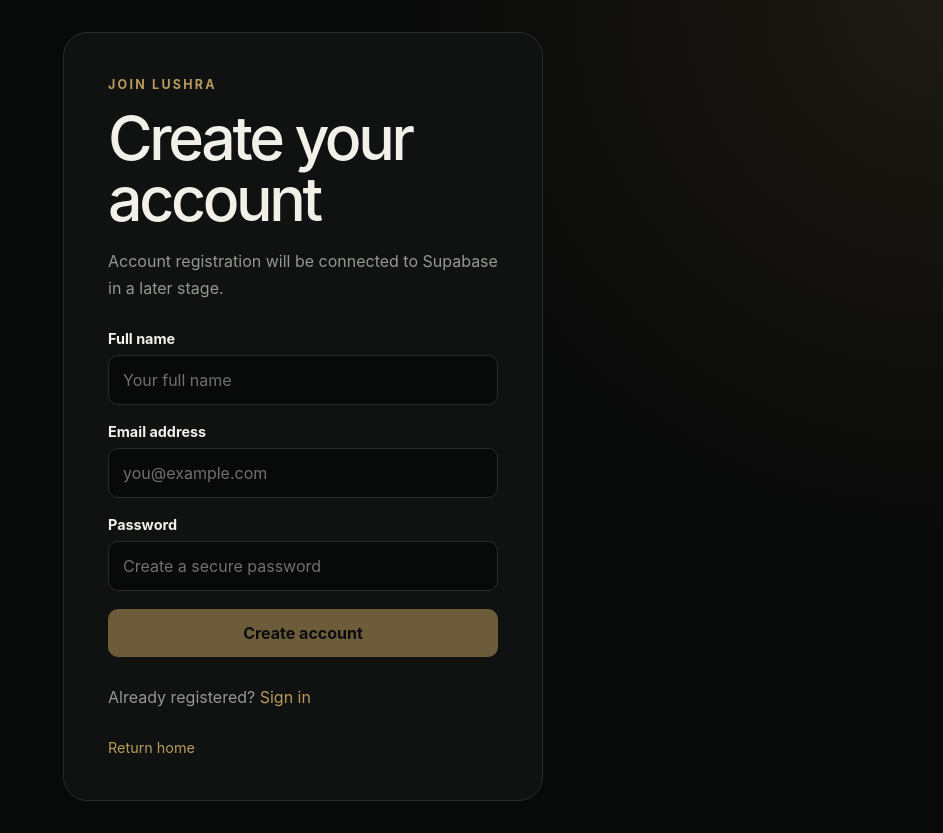
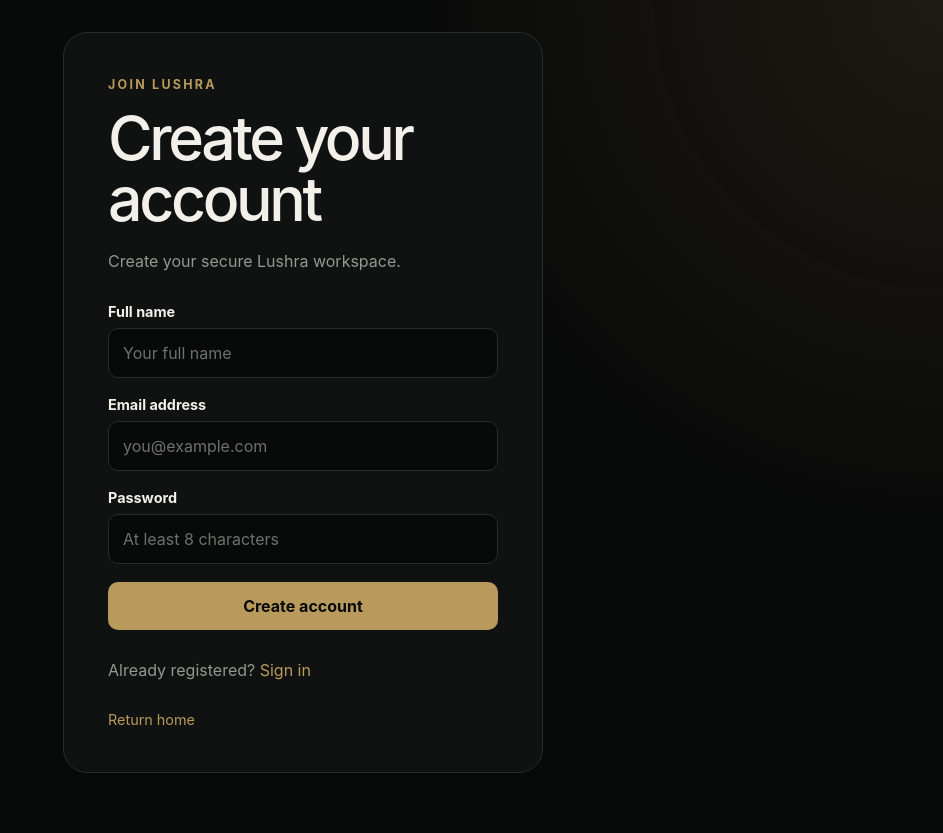
Before and after one commit to LUShra/lushra, a Next.js app in the folder apps/web/: page /auth/sign-up in a window 1280 px wide. Shown: the whole page, without its empty margins (337-1280 px from the left). After the commit the page ends 805 px from the top, so only its background shows below. Built offline with nearby package versions, Linux system fonts and the light colour scheme.

Commit message:
Connect sign in and sign up to Supabase Auth

```diff
--- a/apps/web/app/auth/sign-up/page.tsx
+++ b/apps/web/app/auth/sign-up/page.tsx
@@ -1,50 +1,146 @@
+"use client";
+
 import Link from "next/link";
+import { useRouter } from "next/navigation";
+import { FormEvent, useState } from "react";
+
+import { createClient } from "@/lib/supabase/client";
 
 export default function SignUpPage() {
+  const router = useRouter();
+  const [error, setError] = useState("");
+  const [success, setSuccess] = useState("");
+  const [isSubmitting, setIsSubmitting] = useState(false);
+
+  async function handleSubmit(event: FormEvent<HTMLFormElement>) {
+    event.preventDefault();
+
+    setError("");
+    setSuccess("");
+    setIsSubmitting(true);
+
+    const formData = new FormData(event.currentTarget);
+    const fullName = String(formData.get("fullName") ?? "").trim();
+    const email = String(formData.get("email") ?? "").trim();
+    const password = String(formData.get("password") ?? "");
+
+    if (!fullName || !email || !password) {
+      setError("Complete every field.");
+      setIsSubmitting(false);
+      return;
+    }
+
+    if (password.length < 8) {
+      setError("Your password must contain at least 8 characters.");
+      setIsSubmitting(false);
+      return;
+    }
+
+    try {
+      const supabase = createClient();
+
+      const { data, error: signUpError } = await supabase.auth.signUp({
+        email,
+        password,
+        options: {
+          data: {
+            full_name: fullName,
+          },
+          emailRedirectTo: `${window.location.origin}/dashboard`,
+        },
+      });
+
+      if (signUpError) {
+        setError(signUpError.message);
+        return;
+      }
+
+      if (data.session) {
+        router.replace("/dashboard");
+        router.refresh();
+        return;
+      }
+
+      setSuccess(
+        "Account created. Check your email and confirm your address before signing in.",
+      );
+
+      event.currentTarget.reset();
+    } catch (caughtError) {
+      setError(
+        caughtError instanceof Error
+          ? caughtError.message
+          : "Unable to create your account. Please try again.",
+      );
+    } finally {
+      setIsSubmitting(false);
+    }
+  }
+
   return (
     <main className="auth-page">
       <section className="auth-card">
         <div>
           <p className="eyebrow">Join Lushra</p>
           <h1 className="auth-title">Create your account</h1>
+
           <p className="auth-description">
-            Account registration will be connected to Supabase in a later stage.
+            Create your secure Lushra workspace.
           </p>
         </div>
 
-        <form className="auth-form">
+        <form className="auth-form" onSubmit={handleSubmit}>
           <label className="form-field">
             <span>Full name</span>
+
             <input
               autoComplete="name"
               name="fullName"
               placeholder="Your full name"
+              required
               type="text"
             />
           </label>
 
           <label className="form-field">
             <span>Email address</span>
+
             <input
               autoComplete="email"
               name="email"
               placeholder="you@example.com"
+              required
               type="email"
             />
           </label>
 
           <label className="form-field">
             <span>Password</span>
+
             <input
               autoComplete="new-password"
+              minLength={8}
               name="password"
-              placeholder="Create a secure password"
+              placeholder="At least 8 characters"
+              required
               type="password"
             />
           </label>
 
-          <button className="button button--primary" disabled type="button">
-            Create account
+          {error ? (
+            <p role="alert">{error}</p>
+          ) : null}
+
+          {success ? (
+            <p role="status">{success}</p>
+          ) : null}
+
+          <button
+            className="button button--primary"
+            disabled={isSubmitting}
+            type="submit"
+          >
+            {isSubmitting ? "Creating account..." : "Create account"}
           </button>
         </form>
 
```
Also changed, not shown: apps/web/app/auth/sign-in/page.tsx (+70 -4 lines).
